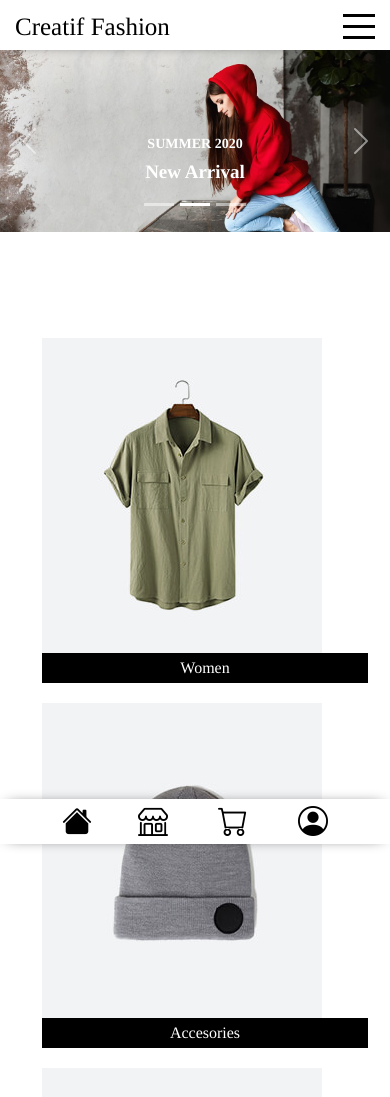
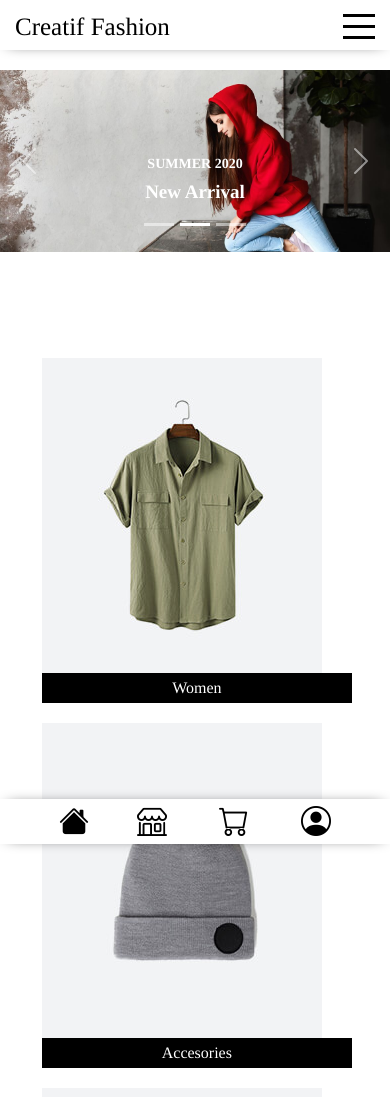
Before and after one commit to Chndrafajar/react-Ecommerce.github.io, a React (Create React App) app: page / in a window 390 px wide. Shown: the top 1097 px of the page. Built offline with nearby package versions, Linux system fonts and the light colour scheme.

Commit message:
update-bug 1.53

```diff
--- a/src/App.css
+++ b/src/App.css
@@ -19,3 +19,9 @@ html {
 }
 
 /* responsif */
+
+@media (max-width: 468px) {
+  .pages {
+    margin-top: 20px;
+  }
+}
--- a/src/components/Navbar/Nav.css
+++ b/src/components/Navbar/Nav.css
@@ -112,7 +112,7 @@
 }
 
 .navbarBottom span {
-  padding: 23px;
+  padding: 24px;
 }
 
 .navbarBottom span .bi {
--- a/src/components/Pages/Home/home.css
+++ b/src/components/Pages/Home/home.css
@@ -247,7 +247,7 @@ responisve */
     width: 90%;
   }
   .btnHome button {
-    width: 100%;
+    width: 95%;
   }
 }
 
```
